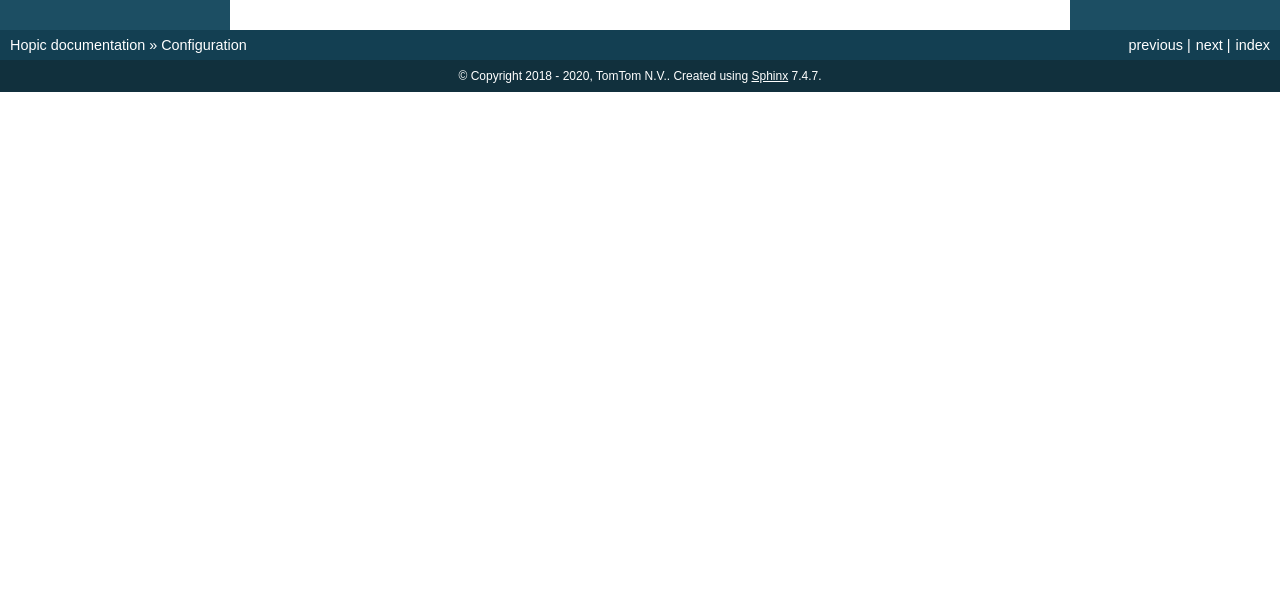
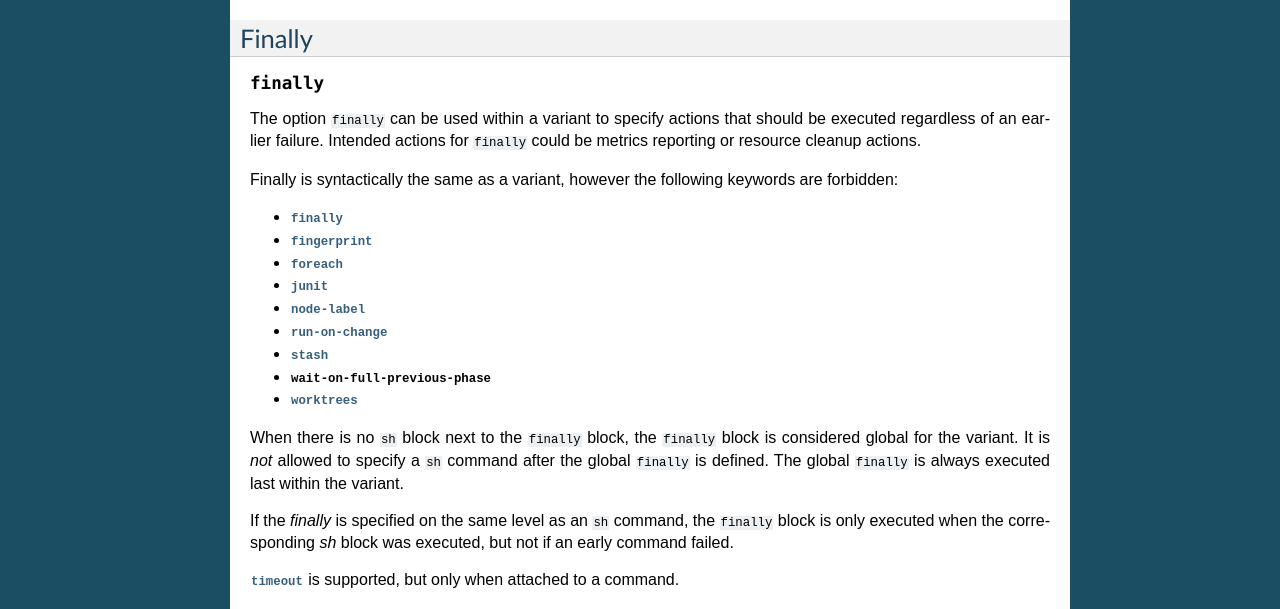
Before and after one commit to tomtom-international/hopic, a Sphinx documentation site: the page built from doc/source/config.rst, in a window 1280 px wide and 1400 px high, scrolled down 22828 px. Shown: the part 599-1208 px from the top of the window. Built offline with Sphinx 7.4.7, drawn with Linux system fonts in a browser that asks for light colours; before the commit the page ends 23519 px from its top, so only the background shows below that; grey boxes are pictures that could not be loaded.

Commit message:
docs: finally

```diff
--- a/doc/source/config.rst
+++ b/doc/source/config.rst
@@ -1089,3 +1089,35 @@ With yaml-generation.py:
 
 .. literalinclude:: ../../examples/embed/yaml-generation.py
     :language: python
+
+Finally
+-------
+
+.. option:: finally
+
+The option ``finally`` can be used within a variant to specify actions that should be executed regardless of an earlier failure.
+Intended actions for ``finally`` could be metrics reporting or resource cleanup actions.
+
+Finally is syntactically the same as a variant, however the following keywords are forbidden:
+
+* :option:`finally`
+* :option:`fingerprint`
+* :option:`foreach`
+* :option:`junit`
+* :option:`node-label`
+* :option:`run-on-change`
+* :option:`stash`
+* :option:`wait-on-full-previous-phase`
+* :option:`worktrees`
+
+When there is no ``sh`` block next to the ``finally`` block, the ``finally`` block is considered global for the variant.
+It is *not* allowed to specify a ``sh`` command after the global ``finally`` is defined.
+The global ``finally`` is always executed last within the variant.
+
+If the `finally` is specified on the same level as an ``sh`` command, the ``finally`` block is only executed when the
+corresponding `sh` block was executed, but not if an early command failed.
+
+:option:`timeout` is supported, but only when attached to a command.
+
+.. literalinclude:: ../../examples/finally.yaml
+    :language: yaml
```
Also changed, not shown: 1 other file.
